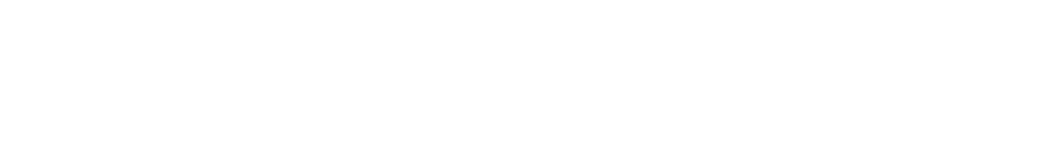
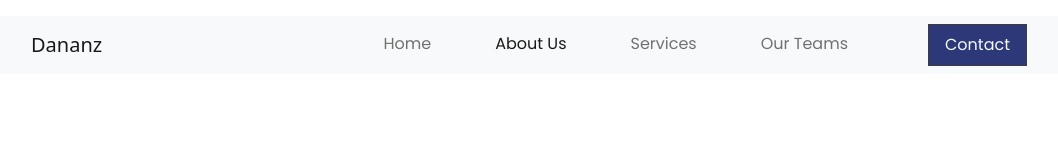
Before and after one commit to martynasKITM/php-f-projektinis, a website: page public/index.html in a window 1280 px wide. Shown: the whole page, without its empty margins (111-1169 px from the left). Drawn offline with nearby package versions, Linux system fonts and the light colour scheme.

Commit message:
abou.,html

```diff
--- a/public/index.html
+++ b/public/index.html
@@ -7,8 +7,40 @@
         <meta http-equiv="X-UA-Compatible" content="ie=edge">
         <title>Document</title>
         <link rel="stylesheet" href="css/style.css">
+        <link rel="preconnect" href="https://fonts.googleapis.com">
+<link rel="preconnect" href="https://fonts.gstatic.com" crossorigin>
+<link href="https://fonts.googleapis.com/css2?family=Poppins:wght@400;600&display=swap" rel="stylesheet">
     </head>
     <body>
-
-    </body>
+        <div class="container"
+>
+<header>
+    <nav class="navbar navbar-expand-lg mt-3 bg-light">
+        <div class="container-fluid">
+          <a class="navbar-brand ms-5" href="#">Dananz</a>
+          <button class="navbar-toggler" type="button" data-bs-toggle="collapse" data-bs-target="#navbarSupportedContent" aria-controls="navbarSupportedContent" aria-expanded="false" aria-label="Toggle navigation">
+            <span class="navbar-toggler-icon"></span>
+          </button>
+          <div class="collapse navbar-collapse justify-content-end" id="navbarSupportedContent">
+            <ul class="navbar-nav mb-2 mb-lg-0">
+              <li class="nav-item">
+                <a class="nav-link mx-4 p-2"  href="#">Home</a>
+              </li>
+              <li class="nav-item">
+                <a class="nav-link active mx-4 p-2" aria-current="page" href="#">About Us</a>
+              </li>
+              <li class="nav-item">
+                <a class="nav-link mx-4 p-2" href="#">Services</a>
+              </li>
+              <li class="nav-item">
+                <a class="nav-link mx-4 p-2" href="#">Our Teams</a>
+              </li>
+              <li class="nav-item">
+                <a class="nav-link mx-5 p-2 px-3 text-light" id="Contact" href="#">Contact</a>
+              </li>
+            </ul>
+          </div>
+        </div>
+      </nav>
+</header></div>    <script src="https://cdn.jsdelivr.net/npm/bootstrap@5.2.2/dist/js/bootstrap.bundle.min.js" integrity="sha384-OERcA2EqjJCMA+/3y+gxIOqMEjwtxJY7qPCqsdltbNJuaOe923+mo//f6V8Qbsw3" crossorigin="anonymous"></script></body>
 </html>
--- /dev/null
+++ b/src/scss/components/_header.scss
@@ -0,0 +1,12 @@
+#Contact{
+    background-color: #2c3878;
+    border: 1px solid #3c3c3c;
+}
+.nav-item{
+    text-align: center;
+    font-family: 'Poppins', sans-serif;
+}
+
+a:hover {
+    text-decoration: underline cornflowerblue;
+  }
--- a/src/scss/style.scss
+++ b/src/scss/style.scss
@@ -1,4 +1,4 @@
 @import '~bootstrap';
 @import 'var';
-@import 'components';
-@import 'mixins'
+@import 'components/header';
+@import 'mixins';
```
Also changed, not shown: public/css/style.css, src/scss/_components.scss (deleted), 1 other file.
